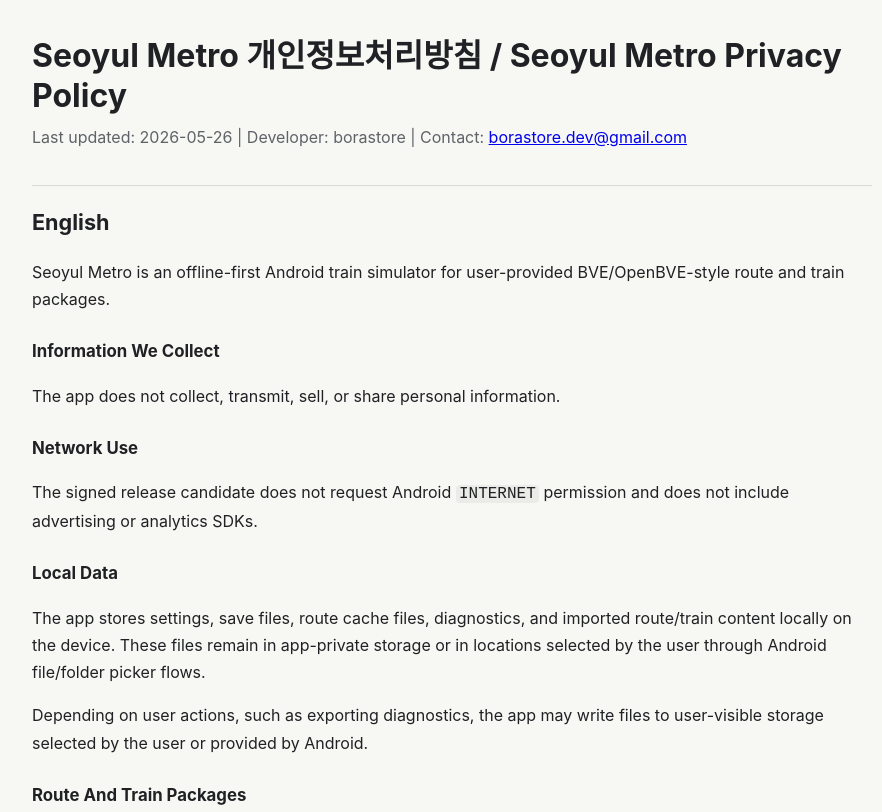
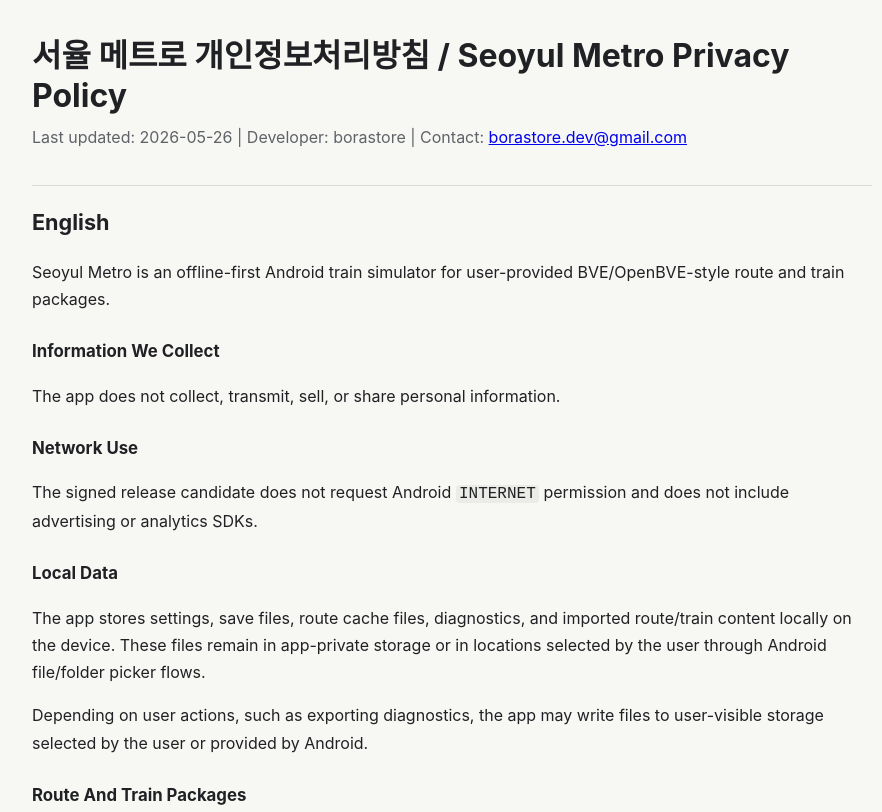
Before and after one commit to Shuoak/seoyulmetro-privacy, a plain HTML site: page privacy-policy.html in a window 1280 px wide. Shown: the top 812 px of the page, without its empty margins (188-1070 px from the left). Drawn offline with Linux system fonts and the light colour scheme.

Commit message:
Restore Korean privacy policy title

```diff
--- a/privacy-policy.html
+++ b/privacy-policy.html
@@ -54,7 +54,7 @@
 </head>
 <body>
   <main>
-    <h1>Seoyul Metro 개인정보처리방침 / Seoyul Metro Privacy Policy</h1>
+    <h1>서율 메트로 개인정보처리방침 / Seoyul Metro Privacy Policy</h1>
     <p class="meta">Last updated: 2026-05-26 | Developer: borastore | Contact: <a href="mailto:borastore.dev@gmail.com">borastore.dev@gmail.com</a></p>
 
     <h2>English</h2>
```
